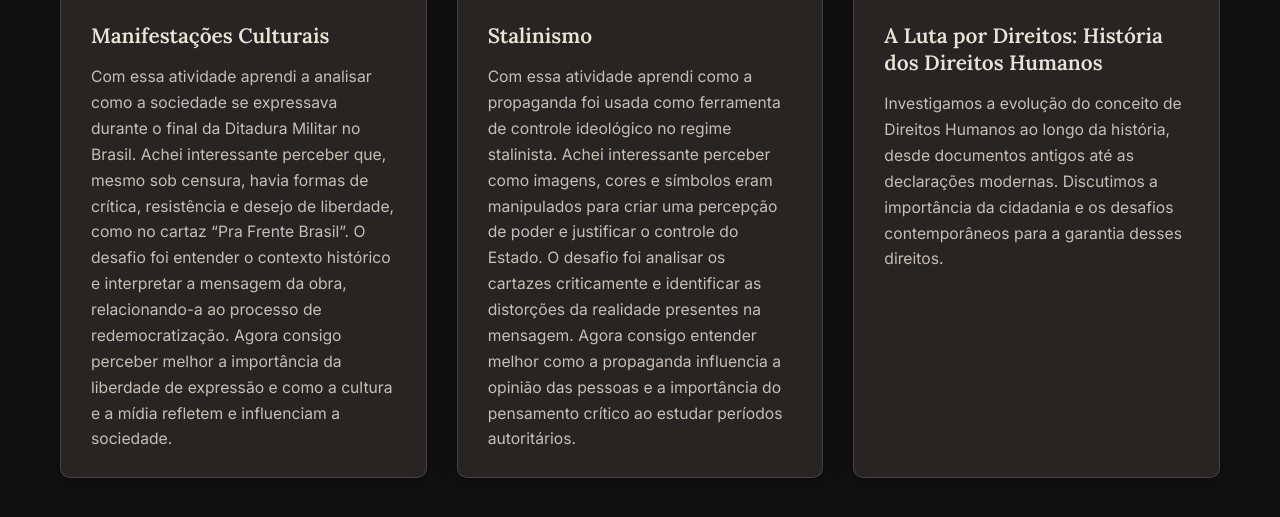
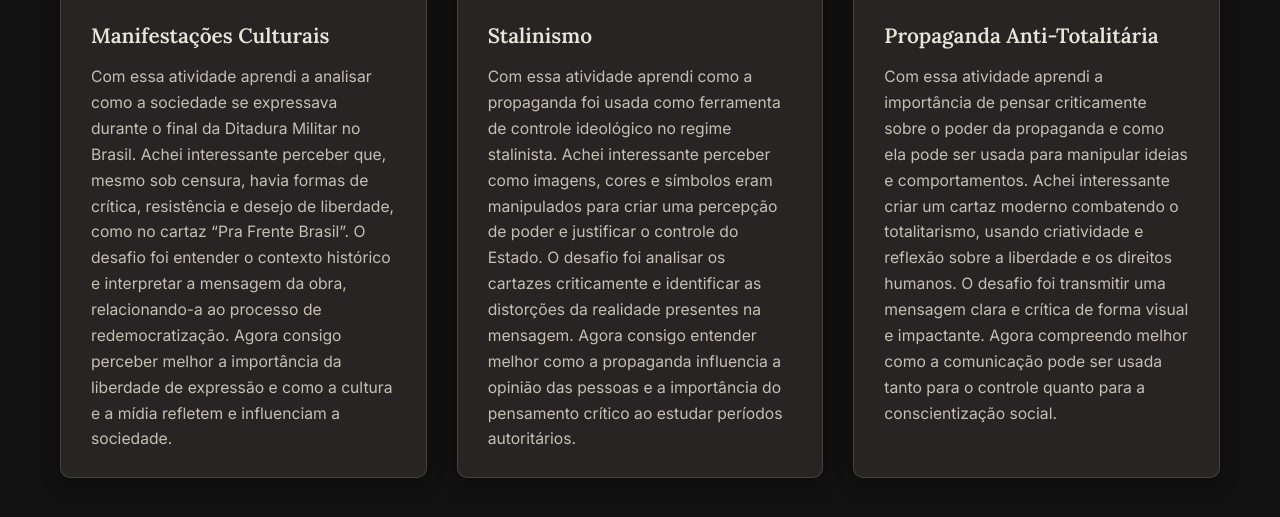
Before and after one commit to instadarkboost/humanas, a plain HTML site: page index.html in a window 1280 px wide. Shown: the part 1511-2028 px from the top of the page. Drawn offline with Linux system fonts and the light colour scheme.

Commit message:
Update index.html

```diff
--- a/index.html
+++ b/index.html
@@ -239,10 +239,10 @@
                     </div>
                     <!-- POST 6 (IMAGEM) - NOVO: Direitos Humanos -->
                     <div class="card post-card">
-                         <div class="post-media"> <img src="img/direitos_humanos_placeholder.jpg" alt="Mãos unidas simbolizando direitos humanos"> </div>
+                         <div class="post-media"> <img src="viiii.png" alt="Mãos unidas simbolizando direitos humanos"> </div>
                          <div class="post-content">
-                            <h3>A Luta por Direitos: História dos Direitos Humanos</h3>
-                            <p>Investigamos a evolução do conceito de Direitos Humanos ao longo da história, desde documentos antigos até as declarações modernas. Discutimos a importância da cidadania e os desafios contemporâneos para a garantia desses direitos.</p>
+                            <h3>Propaganda Anti-Totalitária</h3>
+                            <p> Com essa atividade aprendi a importância de pensar criticamente sobre o poder da propaganda e como ela pode ser usada para manipular ideias e comportamentos. Achei interessante criar um cartaz moderno combatendo o totalitarismo, usando criatividade e reflexão sobre a liberdade e os direitos humanos. O desafio foi transmitir uma mensagem clara e crítica de forma visual e impactante. Agora compreendo melhor como a comunicação pode ser usada tanto para o controle quanto para a conscientização social.</p>
                          </div>
                     </div>
                     </div>
```
